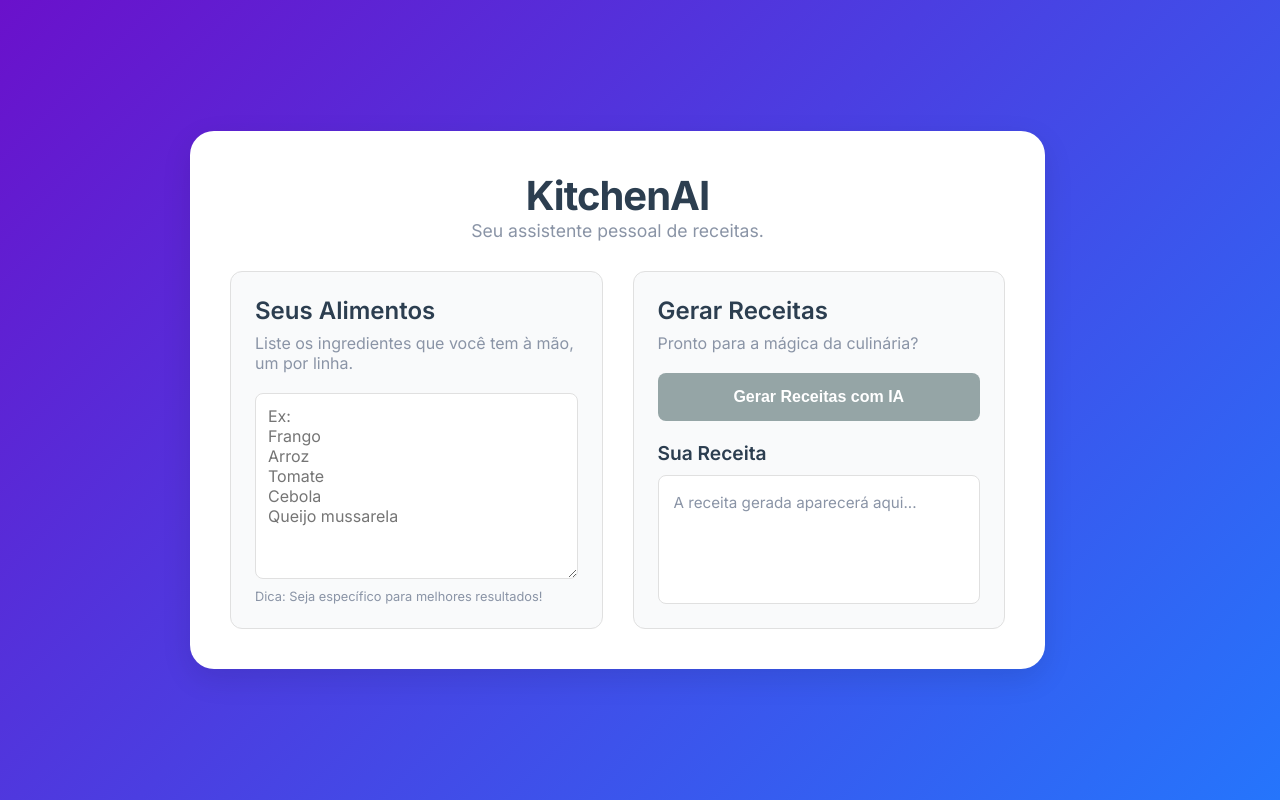
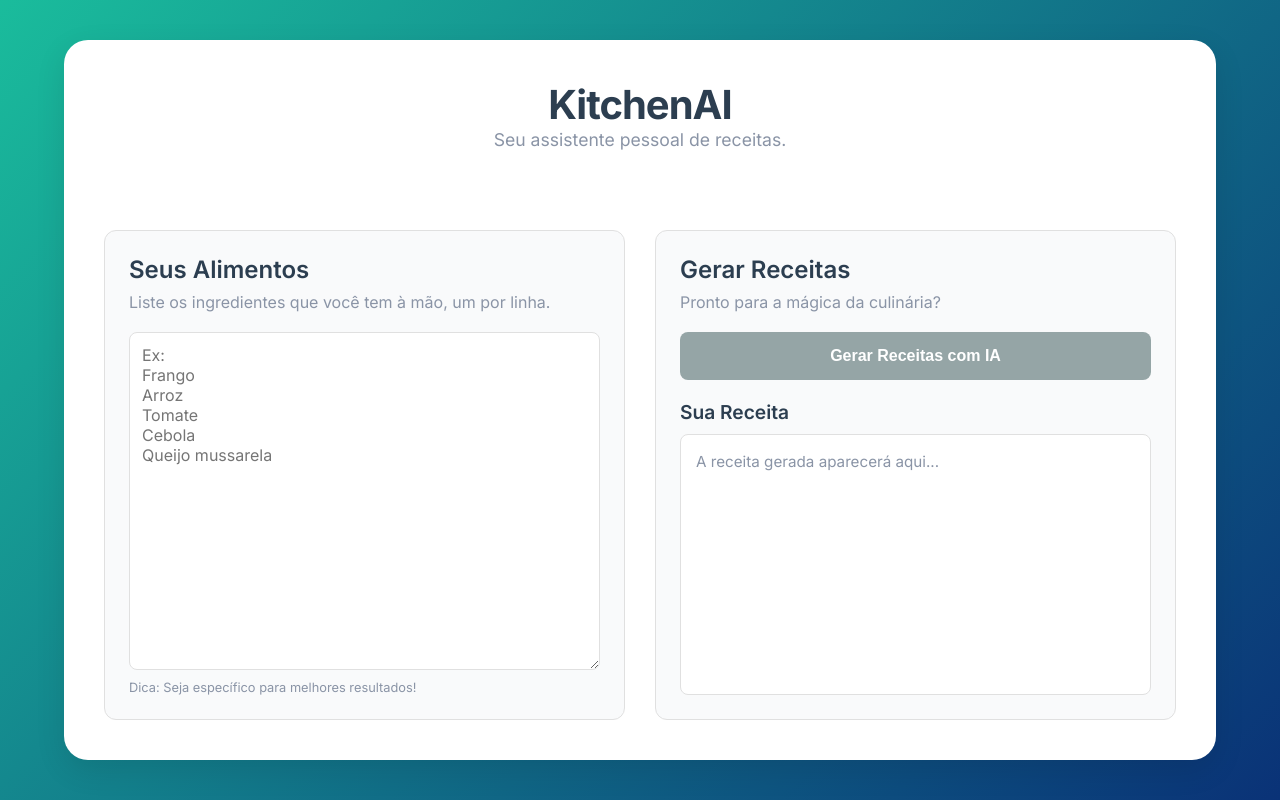
Before and after one commit to CaioVMSantos/Angular-Kitchen-ai, an Angular app: page / in a window 1280 px wide. Built offline with nearby package versions, Linux system fonts and the light colour scheme.

Commit message:
feat: Melhora a interface.

```diff
--- a/package.json
+++ b/package.json
@@ -3,7 +3,7 @@
   "version": "0.0.0",
   "scripts": {
     "ng": "ng",
-    "start": "ng serve",
+    "start": "ng serve --host 0.0.0.0 --poll=2000",
     "build": "ng build",
     "watch": "ng build --watch --configuration development",
     "test": "ng test"
--- a/src/app/components/home/home.component.css
+++ b/src/app/components/home/home.component.css
@@ -1,9 +1,11 @@
 
 :host {
   display: block;
-  max-width: 900px;
-  width: 95%;
+  width: 90vw;
+  height: 90vh;
+  max-width: none;
 }
+
 
 .kitchen-ai-container {
   background-color: var(--card-background);
@@ -13,10 +15,12 @@
   display: flex;
   flex-direction: column;
   gap: 30px;
+  height: 100%;
 }
 
 .header {
   text-align: center;
+  padding-bottom: 50px;
 }
 
 .header h1 {
@@ -35,6 +39,7 @@
   display: grid;
   grid-template-columns: 1fr 1fr;
   gap: 30px;
+  height: 100%;
 }
 
 .card {
@@ -57,7 +62,6 @@
   margin-bottom: 20px;
 }
 
-/* Estilos específicos do card de input */
 .input-card textarea {
   width: 100%;
   padding: 12px;
@@ -67,7 +71,7 @@
   font-size: 1rem;
   resize: vertical;
   background-color: #fff;
-  flex-grow: 1; /* Faz o textarea ocupar o espaço disponível */
+  flex-grow: 1;
 }
 
 .input-card textarea:focus {
@@ -82,7 +86,6 @@
   margin-top: 10px;
 }
 
-/* Estilos específicos do card de output */
 .output-card button {
   background-color: var(--accent-color);
   color: white;
@@ -127,7 +130,7 @@
   border-radius: 8px;
   padding: 15px;
   flex-grow: 1;
-  white-space: pre-wrap; /* Preserva quebras de linha e espaços */
+  white-space: pre-wrap;
   font-size: 0.95rem;
   line-height: 1.6;
 }
@@ -136,10 +139,9 @@
   color: var(--secondary-text);
 }
 
-/* Media Query para telas menores (celulares) */
 @media (max-width: 768px) {
   .content-wrapper {
-    grid-template-columns: 1fr; /* Coloca os cards um embaixo do outro */
+    grid-template-columns: 1fr;
   }
 
   .kitchen-ai-container {
--- a/src/app/components/home/home.component.ts
+++ b/src/app/components/home/home.component.ts
@@ -10,7 +10,6 @@ import { ReactiveFormsModule, FormControl, Validators } from '@angular/forms';
   styleUrls: ['./home.component.css']
 })
 export class RecipeGeneratorComponent {
-
   ingredientsControl = new FormControl('', {
     nonNullable: true,
     validators: [Validators.required]
--- a/src/styles.css
+++ b/src/styles.css
@@ -1,8 +1,8 @@
 @import url('https://fonts.googleapis.com/css2?family=Inter:wght@400;500;600;700&display=swap');
 
 :root {
-  --background-start: #6a11cb;
-  --background-end: #2575fc;
+  --background-start: #1abc9c;
+  --background-end: #0a3277;
   --card-background: #ffffff;
   --primary-text: #2c3e50;
   --secondary-text: #8a94a6;
```
